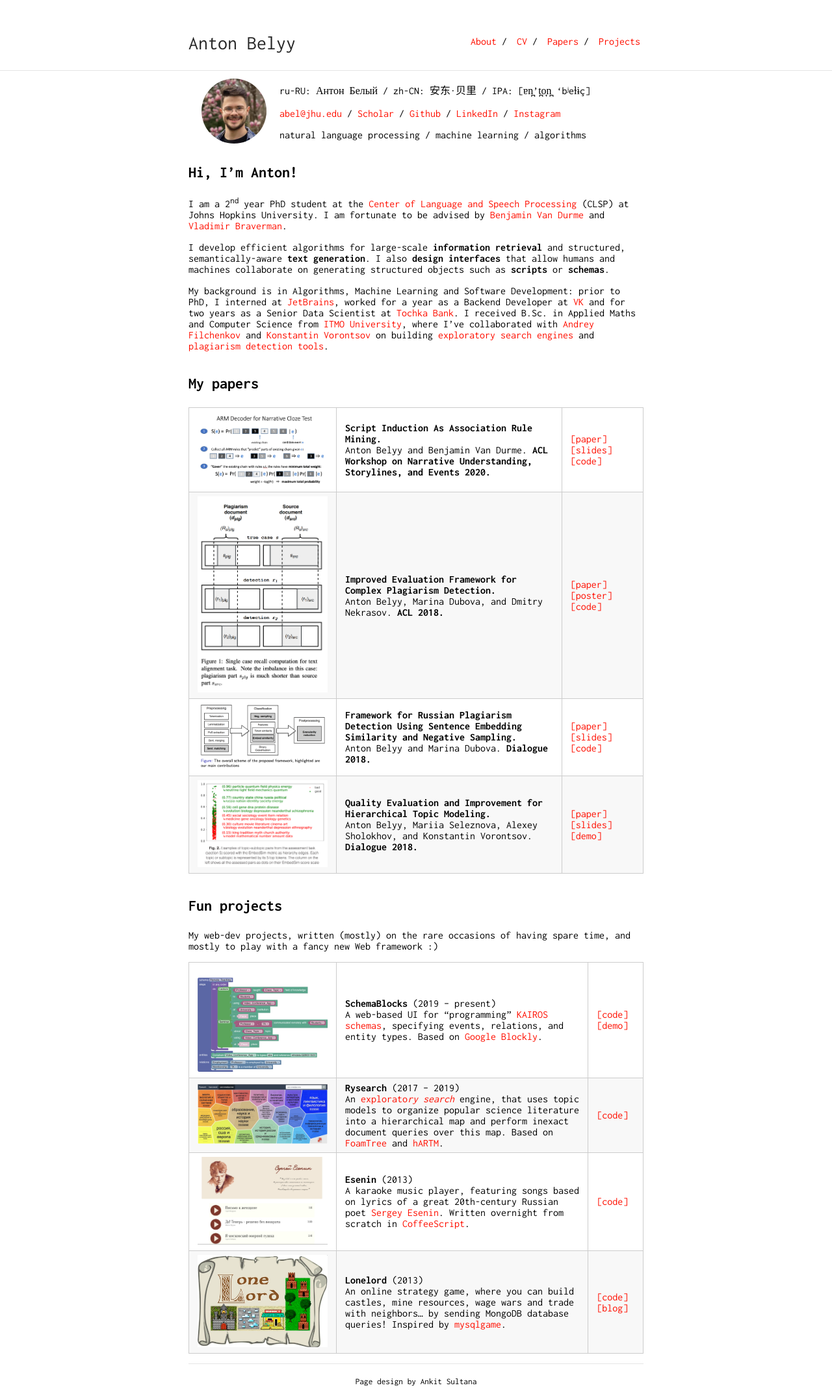
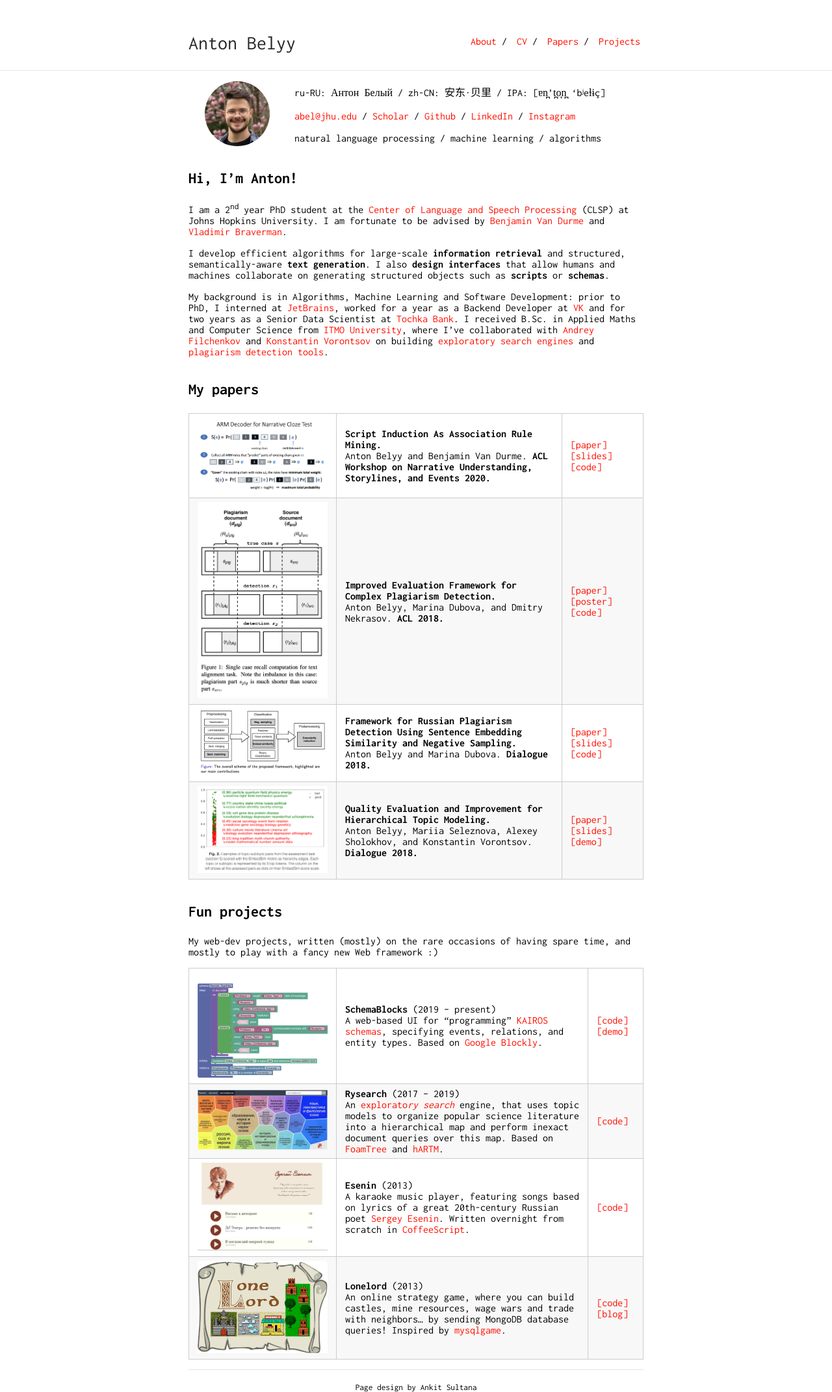
Before and after one commit to AVBelyy/AVBelyy.github.io, a Jekyll site: the page built from index.md, in a window 1280 px wide. Shown: the whole page at 65% size. Built offline with Jekyll 4.4.1, drawn with Linux system fonts in a browser that asks for light colours.

Commit message:
Fix header markup

```diff
--- a/_sass/tables.scss
+++ b/_sass/tables.scss
@@ -32,3 +32,10 @@ table tr th :first-child, table tr td :first-child {
 table tr th :last-child, table tr td :last-child {
     margin: 0;
 }
+.content table:first-child tr {
+    border-top: 0;
+}
+.content table:first-child tr td {
+    border: 0;
+    padding: 0 0;
+}
--- a/_sass/typography.scss
+++ b/_sass/typography.scss
@@ -44,7 +44,7 @@
         width: $image-width;
         height: $image-height;
         position: relative;
-        margin: -5px 20px 0 20px;
+        margin: 0 20px 0 25px;
         float: left;
         border-radius: 50%;
         p & {
--- a/index.md
+++ b/index.md
@@ -2,13 +2,7 @@
 layout: default
 ---
 
-[<img class="profile-picture" src="img/about/anton_sq.jpg">](img/about/anton.jpg)
-
-ru-RU: Антон Белый / zh-CN: 安东·贝里 / IPA: [ɐn̪'t̪o̞n̪ 'bʲeɫɨç]
-
-[abel@jhu.edu](mailto:abel@jhu.edu) / [Scholar](https://scholar.google.com/citations?user=okfWOCsAAAAJ) / [Github](https://github.com/AVBelyy/) / [LinkedIn](https://www.linkedin.com/in/anton-belyy-99704310b/) / [Instagram](https://www.instagram.com/tohnann/)
-
-natural language processing / machine learning / algorithms
+[<img class="profile-picture" src="img/about/anton_sq.jpg">](img/about/anton.jpg) | ru-RU: Антон Белый / zh-CN: 安东·贝里 / IPA: [ɐn̪'t̪o̞n̪ 'bʲeɫɨç] <br><br> [abel@jhu.edu](mailto:abel@jhu.edu) / [Scholar](https://scholar.google.com/citations?user=okfWOCsAAAAJ) / [Github](https://github.com/AVBelyy/) / [LinkedIn](https://www.linkedin.com/in/anton-belyy-99704310b/) / [Instagram](https://www.instagram.com/tohnann/) <br><br> natural language processing / machine learning / algorithms
 
 ## Hi, I'm Anton!
 I am a 2<sup>nd</sup> year PhD student at the [Center of Language and Speech Processing](https://www.clsp.jhu.edu/) (CLSP) at Johns Hopkins University. I am fortunate to be advised by [Benjamin Van Durme](http://www.cs.jhu.edu/~vandurme/) and [Vladimir Braverman](http://www.cs.jhu.edu/~vova/).
```
